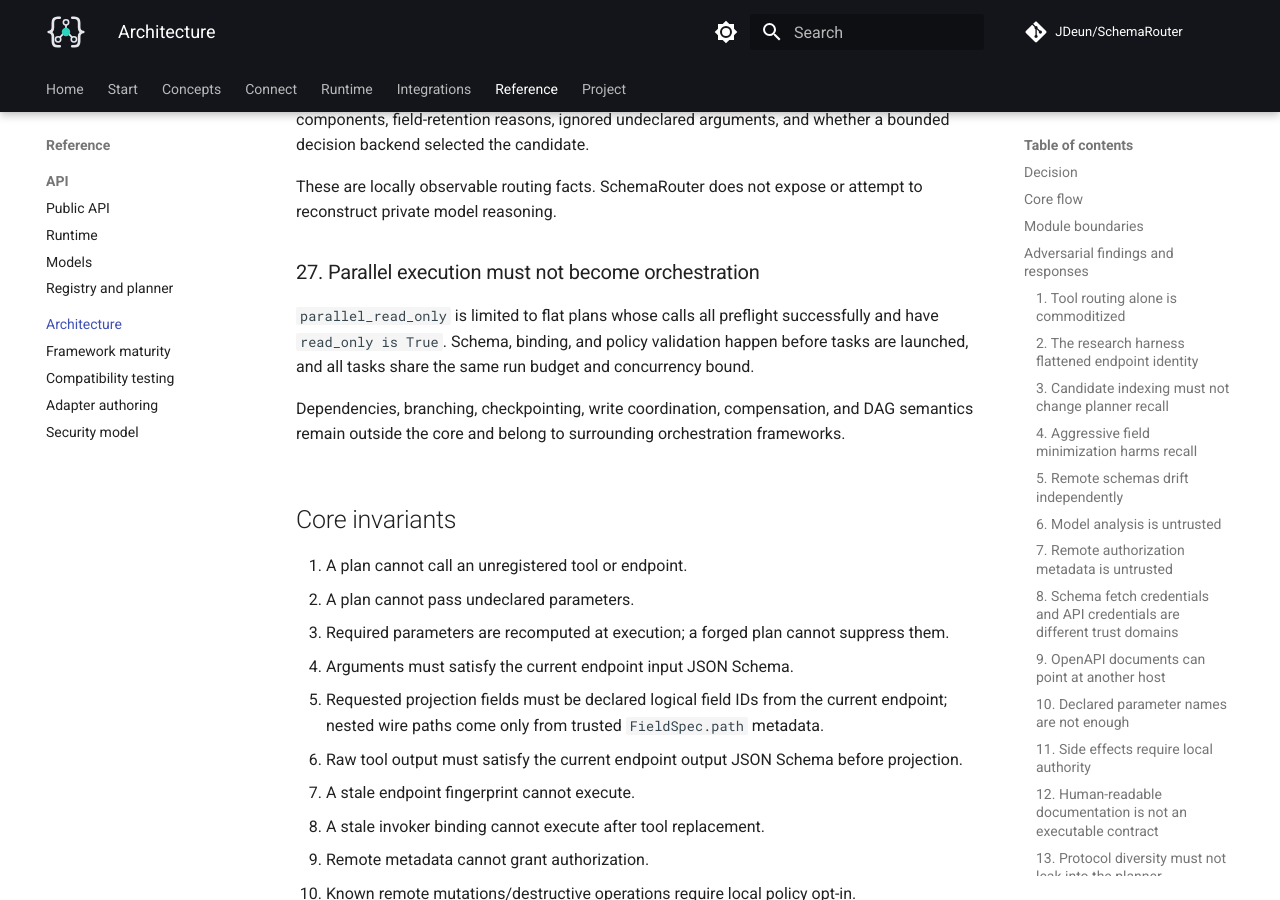
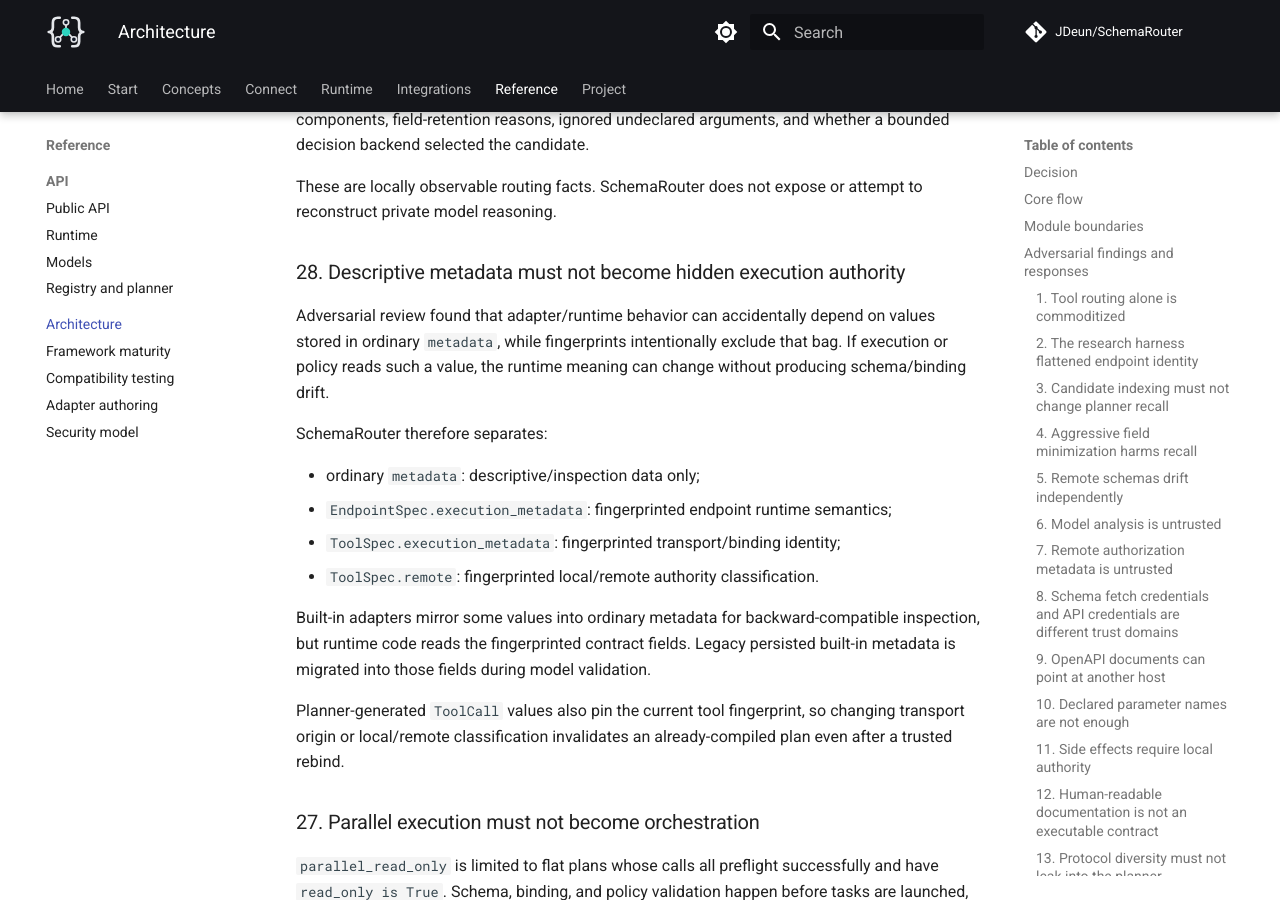
Before and after one commit to JDeun/SchemaRouter, an MkDocs documentation site: the page built from docs/architecture.md, in a window 1280 px wide and 900 px high, scrolled down 6672 px. Built offline with MkDocs 1.6.1 and Material for MkDocs 9.7.7, drawn with Linux system fonts in a browser that asks for light colours; comment, search, counter and statistics services are not loaded; some of the changed text lies outside the part shown.

Commit message:
docs: record metadata authority adversarial finding

```diff
--- a/docs/architecture.md
+++ b/docs/architecture.md
@@ -261,6 +261,27 @@ backend selected the candidate.
 These are locally observable routing facts. SchemaRouter does not expose or attempt to reconstruct
 private model reasoning.
 
+### 28. Descriptive metadata must not become hidden execution authority
+
+Adversarial review found that adapter/runtime behavior can accidentally depend on values stored in
+ordinary `metadata`, while fingerprints intentionally exclude that bag. If execution or policy
+reads such a value, the runtime meaning can change without producing schema/binding drift.
+
+SchemaRouter therefore separates:
+
+- ordinary `metadata`: descriptive/inspection data only;
+- `EndpointSpec.execution_metadata`: fingerprinted endpoint runtime semantics;
+- `ToolSpec.execution_metadata`: fingerprinted transport/binding identity;
+- `ToolSpec.remote`: fingerprinted local/remote authority classification.
+
+Built-in adapters mirror some values into ordinary metadata for backward-compatible inspection, but
+runtime code reads the fingerprinted contract fields. Legacy persisted built-in metadata is migrated
+into those fields during model validation.
+
+Planner-generated `ToolCall` values also pin the current tool fingerprint, so changing transport
+origin or local/remote classification invalidates an already-compiled plan even after a trusted
+rebind.
+
 ### 27. Parallel execution must not become orchestration
 
 `parallel_read_only` is limited to flat plans whose calls all preflight successfully and have
@@ -316,6 +337,10 @@ outside the core and belong to surrounding orchestration frameworks.
     chain-of-thought.
 33. Parallel execution requires every call to preflight as explicitly read-only and shares one run
     budget across concurrent calls.
+34. Ordinary descriptive metadata cannot grant policy authority or alter built-in transport
+    semantics; execution-affecting values live in fingerprinted contract fields.
+35. Planner-generated calls pin both endpoint and tool fingerprints, and remote/runtime-sensitive
+    legacy calls without a tool fingerprint fail closed.
 
 ## Current extension backlog
 
```
